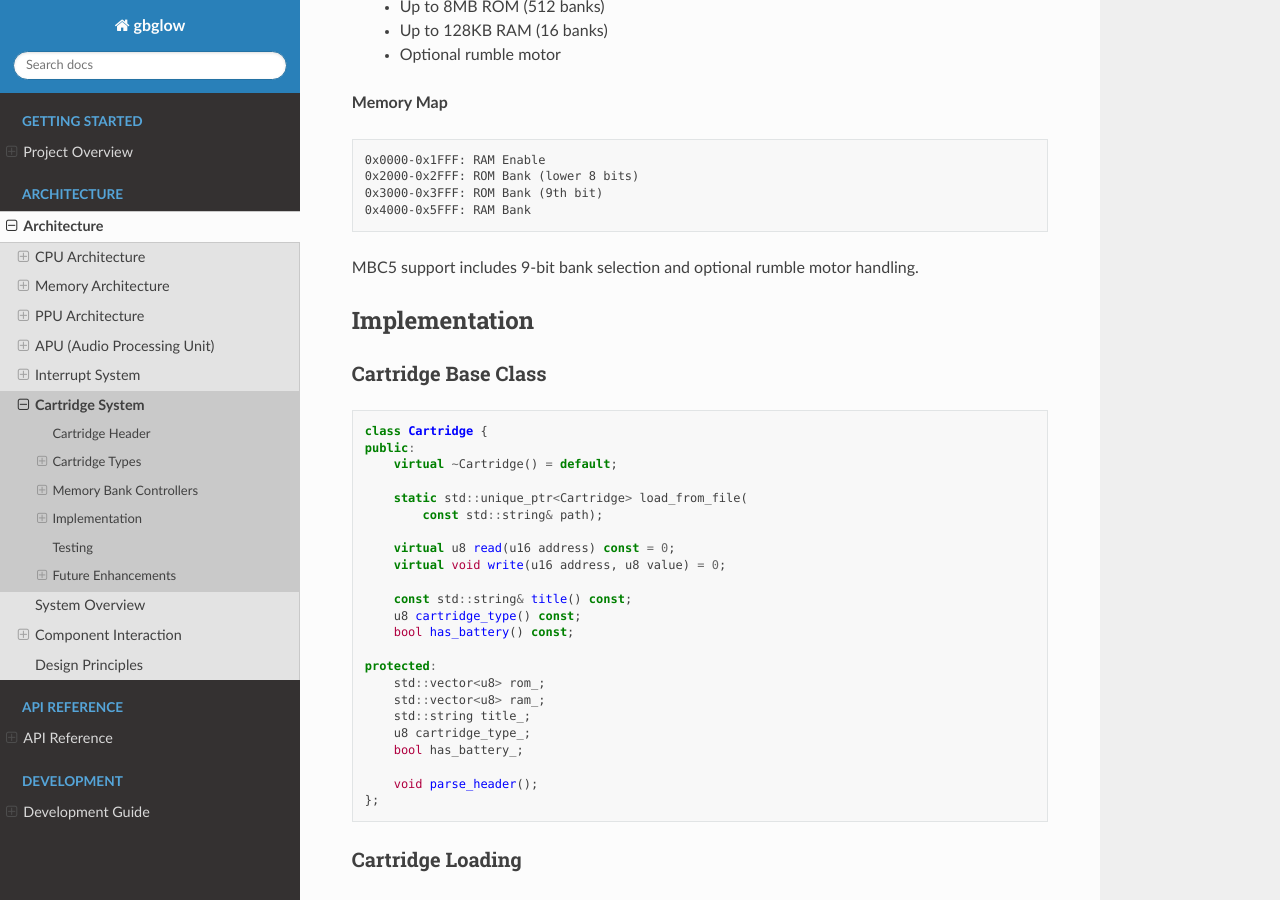
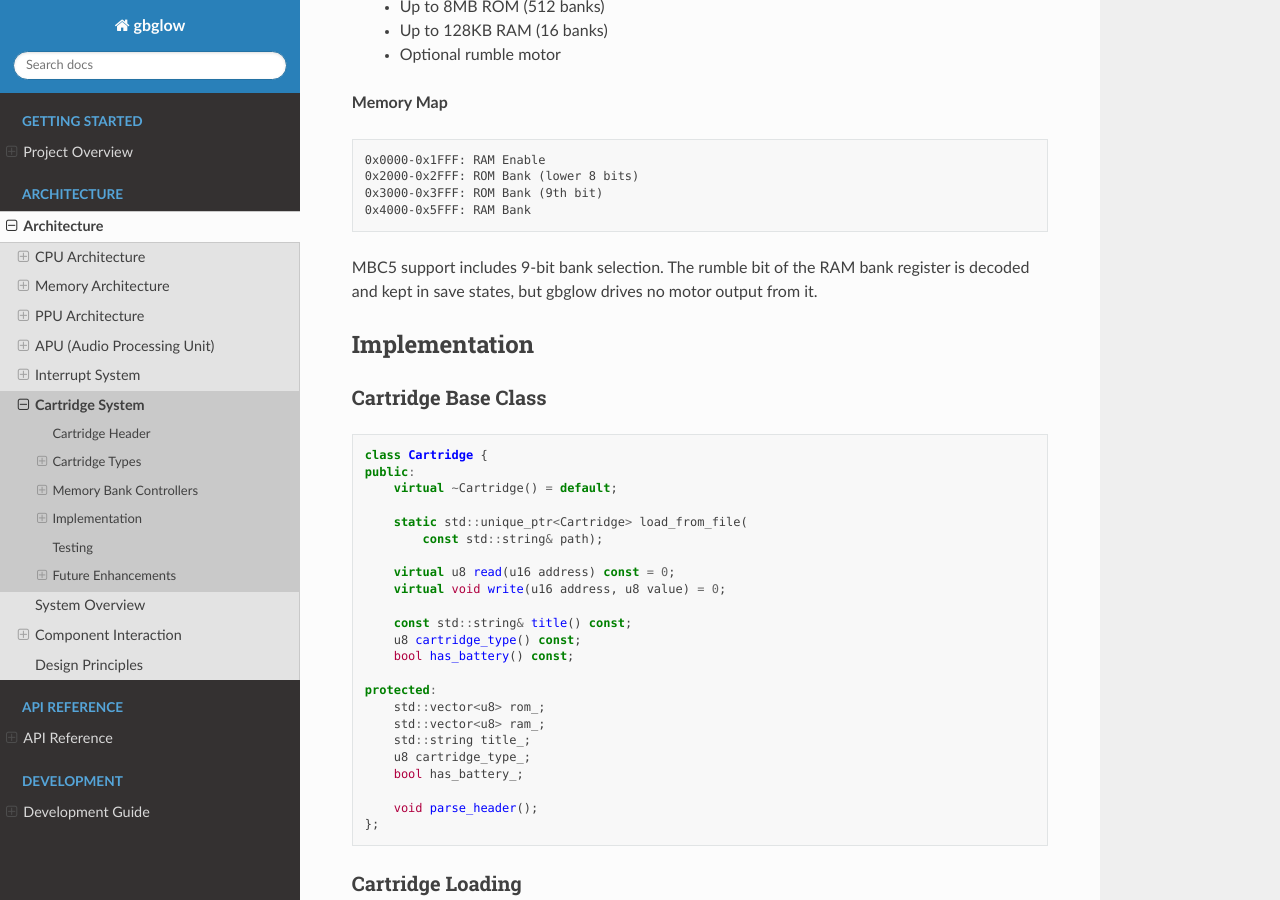
Before and after one commit to byteshiftlabs/gbglow, a Sphinx documentation site: the page built from docs/architecture/cartridge.rst, in a window 1280 px wide and 900 px high, scrolled down 4663 px. Built offline with Sphinx 7.4.7 and the Read the Docs theme 3.1.0, drawn with Linux system fonts in a browser that asks for light colours; some of the changed text lies outside the part shown.

Commit message:
Corrected the MBC5 rumble claim in the cartridge docs

```diff
--- a/docs/architecture/cartridge.rst
+++ b/docs/architecture/cartridge.rst
@@ -298,8 +298,9 @@ Most advanced MBC, used in later games.
    0x3000-0x3FFF: ROM Bank (9th bit)
    0x4000-0x5FFF: RAM Bank
 
-MBC5 support includes 9-bit bank selection and optional rumble motor
-handling.
+MBC5 support includes 9-bit bank selection. The rumble bit of the RAM bank
+register is decoded and kept in save states, but gbglow drives no motor output
+from it.
 
 Implementation
 --------------
@@ -429,6 +430,6 @@ Implemented Features
 
 * ✅ MBC1 with ROM/RAM banking modes
 * ✅ MBC3 with Real-Time Clock
-* ✅ MBC5 with 9-bit banking and optional rumble
+* ✅ MBC5 with 9-bit banking (rumble bit decoded and serialized, no motor output)
 * ✅ Battery-backed RAM persistence
 * ✅ MBC state serialization in save states (banking registers, RTC)
```
